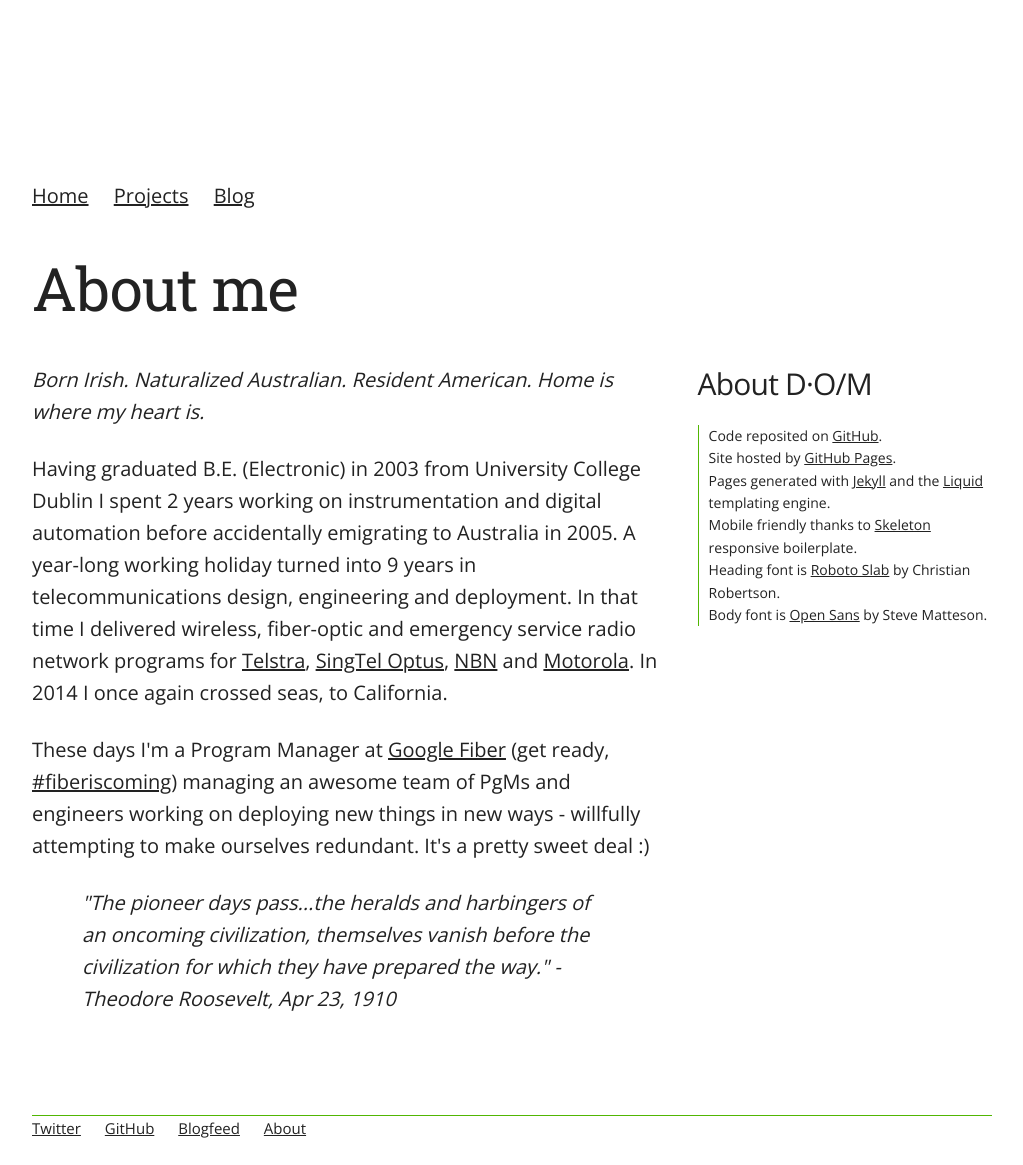
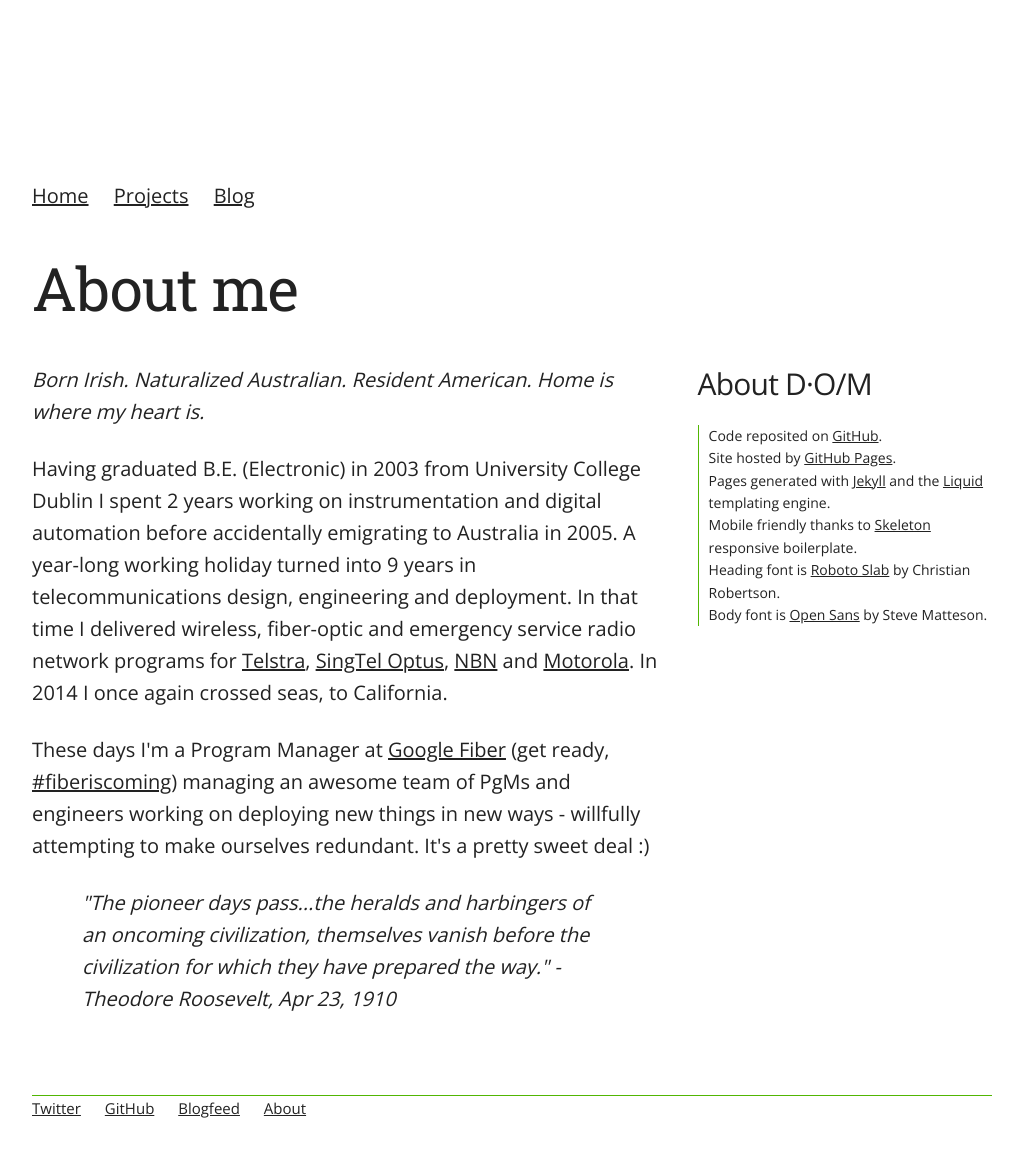
Before and after one commit to danoscarmike/danoscarmike.github.io, a Jekyll site: the page built from about/index.html, in a window 1280 px wide. Shown: the whole page, without its empty margins (128-1151 px from the left). Built offline with Jekyll 4.4.1, drawn with Linux system fonts in a browser that asks for light colours.

```diff
--- a/css/main.css
+++ b/css/main.css
@@ -3,7 +3,7 @@
   text-align: left; }
 
 .quote {
-  margin: 0 50px 50px 50px;
+  margin: 0 50px 30px 50px;
 }
 
 .about {
```
